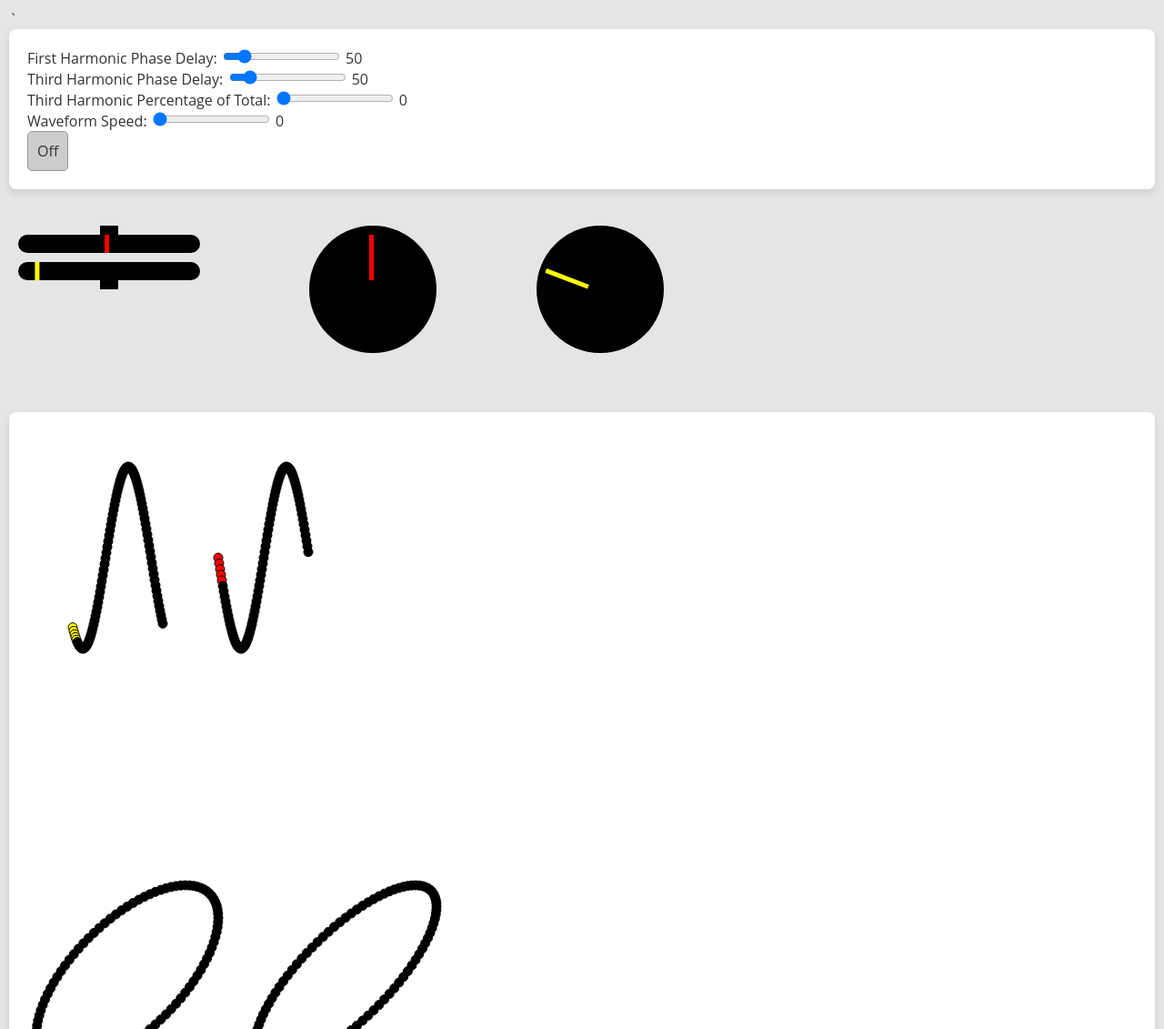
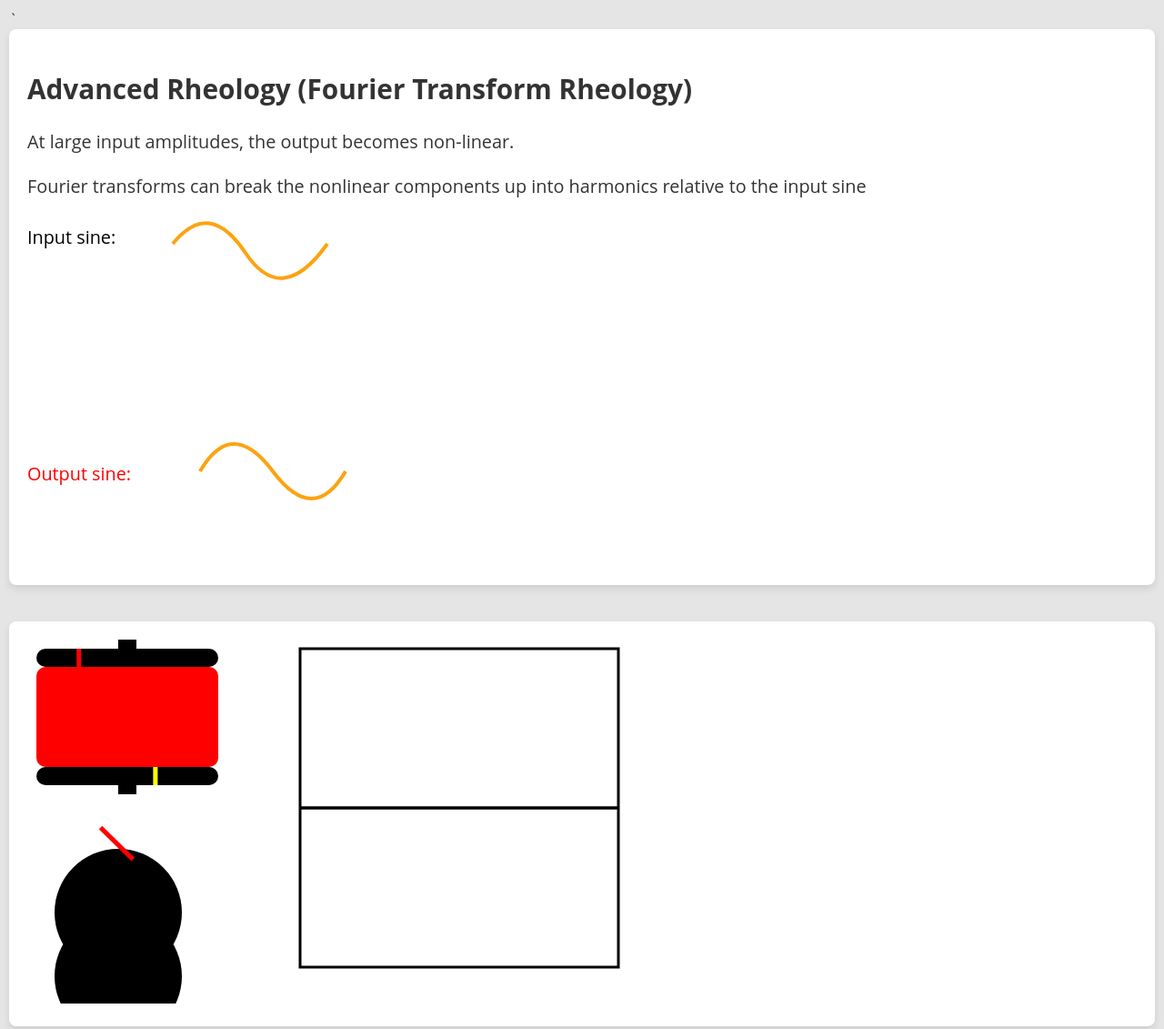
Before and after one commit to khperera/Personal-Website, a website: page Project1-rheology.html in a window 1280 px wide. Shown: the top 1131 px of the page at 91% size. Drawn offline with nearby package versions, Linux system fonts and the light colour scheme.

Commit message:
Big update, updating advanced rheology

```diff
--- a/Project1-rheology.html
+++ b/Project1-rheology.html
@@ -19,12 +19,81 @@
 </head>
 <body onload="draw();">
     <section>
+        <text> <h1>Advanced Rheology (Fourier Transform Rheology)</h1> </text>
+        <text> At large input amplitudes, the output becomes non-linear. </text><br><br>
+
+        <text font-size = 40px> Fourier transforms can break the nonlinear components up into harmonics relative to the input sine </text>
+
+        <svg width="1000" height="400" viewBox="0 0 1000 400" xmlns="http://www.w3.org/2000/svg">
+
+            <text x = "0" y = "50" fill = "black" font-size = "2em"> Input sine: </text>
+            <text x = "0" y = "310" fill = "red" font-size = "2em"> Output sine: </text>
+            <path id = "wave3" d="M160,50 Q200,0 240,60 T330,50"  stroke-width = 4 stroke="#FCA311" fill="transparent"/>
+
+            <path id = "wave3" d="M190,300 Q225,240 270,300 T350,300"  stroke-width = 4 stroke="#FCA311" fill="transparent"/>
+
+
+
+
+
+
+        </svg>
+
+
+
+    </section>
+
+
+
+    <section>
+        <svg width="1000" height="400" viewBox="0 0 1000 400" xmlns="http://www.w3.org/2000/svg">
+
+
+            <rect x="10" y="10" width = 200 height = 20 rx = 10 ry = 10 fill="black" id="top-plate-side" />
+            <rect x="100" y="0" width = 20 height = 20 fill="black" id="top-holder-side" />
+            <rect x="107.5" y="10" width = 5 height = 20  fill="red" id="top-plate-side-marker" />
+
+
+            <rect x="10" y="30" width = 200 height = 110  rx = 10 ry = 10  fill="green" id="sample" />
+            <!--<text x = "75" y = "80" fill = "white" font-size = "2em" >Sample</text>-->
+
+
+
+
+
+            <rect x="10" y="140" width = 200 height = 20 rx = 10 ry = 10 fill="black" id="bottom-plate-side" />
+            <rect x="100" y="150" width = "20" height = 20 fill="black" id="ottom-holder-side" />
+            <rect x="109" y="140" width = 5 height = 20  fill="yellow" id="top-plate-side-bottom" />
+
+
+
+
+            <circle cx="100" cy="300" r = "70" fill="black" id="top-holder-top down" />
+            <circle cx="100" cy="370" r = "70" fill="black" id="ottom-holder-top down" />
+
+
+            <rect x="50" y="10" width = 5 height = 50  fill="red" id="top-plate-top-marker" />
+            <rect x="50" y="10" width = 5 height = 50  fill="yellow" id="bottom-plate-top-marker" />
+
+
+            <rect x="300" y="10" width = 350 height = 350    fill = "transparent"  style="stroke-width:3;stroke:rgb(0,0,0)" id="Box" />
+
+            <path id="lineAB" d="M 300 185 l 350 0" stroke="black"  stroke-width="3" fill="none" />
+            <path id="lineAB" d="M 300 185 l 350 0" stroke="black"  stroke-width="3" fill="none" />
+
+
+
+
+
+        </svg>
+    </section>
+    <section>
         <label for="slider">First Harmonic Phase Delay:</label>
-        <input type="range" id="slider" name="slider" min="0" max="359" value="50" step="1">
+        <input type="range" id="slider" name="slider" min="0" max="90" value="50" step="1">
         <span id="selectedValue">50</span> </br>
 
         <label for="slider1">Third Harmonic Phase Delay:</label>
-        <input type="range" id="slider1" name="slider1" min="0" max="359" value="50" step="1">
+        <input type="range" id="slider1" name="slider1" min="0" max="180" value="50" step="1">
         <span id="selectedValue1">50</span> </br>
 
         <label for="slider2">Third Harmonic Percentage of Total:</label>
@@ -32,37 +101,65 @@
         <span id="selectedValue2">0</span> </br>
 
         <label for="slider3">Waveform Speed:</label>
-        <input type="range" id="slider3" name="slider3"  min="0" max="1" value="0" step="0.025">
-        <span id="selectedValue3">0</span> </br>
+        <input type="range" id="slider3" name="slider3"  min="0" max="1" value="0.2" step="0.025">
+        <span id="selectedValue3">0.2</span> </br>
 
         <!-- The button element -->
-        <div id="toggleButton" class="toggle-btn" onclick="toggleButton()">Off</div>
 
     </section>
-    <svg width="1000" height="200" viewBox="0 0 1000 200" xmlns="http://www.w3.org/2000/svg">
-        <rect x="10" y="10" width = 200 height = 20 rx = 10 ry = 10 fill="black" id="top-plate-side" />
 
-        <rect x="10" y="40" width = 200 height = 20 rx = 10 ry = 10 fill="black" id="bottom-plate-side" />
-        <rect x="100" y="0" width = 20 height = 20 fill="black" id="top-holder-side" />
-        <rect x="100" y="50" width = "20" height = 20 fill="black" id="ottom-holder-side" />
-        <circle cx="400" cy="70" r = "70" fill="black" id="top-holder-top down" />
-        <circle cx="650" cy="70" r = "70" fill="black" id="ottom-holder-top down" />
-        <rect x="107.5" y="10" width = 5 height = 20  fill="red" id="top-plate-side-marker" />
+    <section id = "canvassection_rheology"><canvas id="myCanvas"></section>
 
-        <rect x="107.5" y="40" width = 5 height = 20  fill="yellow" id="top-plate-side-bottom" />
+        <section id="Projects">
+            <h2>Projects</h2>
+            <p>
+              <a href = "RheologyBasics.html">
+              <svg width="200" height="200" viewBox="0 0 200 200" xmlns="http://www.w3.org/2000/svg"  >
+                  <rect x="0" y="0" width = 200 height = 200 rx = 10 ry = 10 fill="#14213D" id="top-plate-side" />
+                  <path id = "wave" d="M10,100 Q50,50 90,100 T170,100" stroke-width = 4 stroke="#FCA311" fill="transparent"/>
+                  <path d="M10,100 170,100" stroke="white" stroke-width = 1 fill="transparent"/>
 
-        <rect x="396" y="10" width = 5 height = 50  fill="red" id="top-plate-top-marker" />
-        <rect x="650" y="10" width = 5 height = 50  fill="yellow" id="bottom-plate-top-marker" />
+                   <text y = "190" x = "22" fill = "white" > Rheology </text>
+
+
+              </svg></a>
+              <a href = "index.html">
+                <svg width="200" height="200" viewBox="0 0 200 200" xmlns="http://www.w3.org/2000/svg"  >
+                    <rect x="0" y="0" width = 200 height = 200 rx = 10 ry = 10 fill="#14213D" id="top-plate-side" />
+
+                     <!-- Main house rectangle -->
+                  <rect x="50" y="80" width="100" height="70" rx="10" ry="10" fill="WHITE"/>
+                  <!-- Roof triangle -->
+                  <polygon points="50,80 100,30 150,80" fill="white"/>
+                  <!-- Door -->
+                  <rect x="90" y="110" width="20" height="45" fill="#14213D"/>
+                  <!-- Chimney -->
+                  <rect x="120" y="50" width="10" height="30" fill="white"/>
 
 
 
+                     <text y = "190" x = "48" fill = "white" > Home Page </text>
 
 
-    </svg>
+                </svg></a>
 
-    <section id = "canvassection_rheology"><canvas id="myCanvas"></section>
+              <a href = "Project1-rheology.html">
+                  <svg width="200" height="200" viewBox="0 0 200 200" xmlns="http://www.w3.org/2000/svg"  >
+                      <rect x="0" y="0" width = 200 height = 200 rx = 10 ry = 10 fill="#14213D" id="top-plate-side" />
+                      <circle class = "circle" cy = 45 cx = 45 r = 40 fill = "transparent" stroke = white  stroke-width = 4></circle>
+                      <circle class = "circle2" cy = 90 cx = 90 r = 20 fill = "transparent" stroke = white  stroke-width = 4></circle>
+                      <circle class = "circle" cy = 45 cx = 135 r = 40 fill = "transparent" stroke = white  stroke-width = 4></circle>
+                      <circle class = "circle" cy = 135 cx = 135 r = 40 fill = "transparent" stroke = white  stroke-width = 4></circle>
 
 
+
+                      <text y = "190" x = "16" fill = "white" > Image Processing </text>
+
+
+                  </svg></a>
+
+            </p>
+        </section>
 
 
 
--- a/scripts/basic_rheology_script.js
+++ b/scripts/basic_rheology_script.js
@@ -287,6 +287,8 @@ function drawwords(){
     ctx.fillText("Strain", 200, 200);
     ctx.fillText("Stress", 200, 100);
 
+
+
     ctx.beginPath();
     ctx.arc(300, 190, 10, 0, 2 * Math.PI);
     ctx.fillStyle = "red";
@@ -307,6 +309,9 @@ function drawwords(){
     ctx.arc(330, 90, 10, 0, 2 * Math.PI);
     ctx.fillStyle = "white";
     ctx.fill();
+    ctx.stroke();
+    ctx.beginPath();
+    ctx.rect(100, 300, 150, 300);
     ctx.stroke();
 
 }
--- a/scripts/rheology_script.js
+++ b/scripts/rheology_script.js
@@ -9,7 +9,7 @@ const three_to_one_intensity = document.getElementById("slider2")
 const waveform_speed = document.getElementById("slider3")
 var strain_position = 0
 var stress_position = 0
-
+var phase_angle = 0
 
 // Add event listener to the slider input
 
@@ -45,18 +45,6 @@ waveform_speed.addEventListener('input', function() {
 });
 
 
-// JavaScript function to handle the toggle
-function toggleButton() {
-    var button = document.getElementById("toggleButton");
-    button.classList.toggle("active");
-
-    // Toggle the text content
-    if (button.textContent === "On") {
-        button.textContent = "Off";
-    } else {
-        button.textContent = "On";
-    }
-}
 
 window.addEventListener('resize', setCanvasSize);
 
@@ -67,6 +55,62 @@ setCanvasSize();
 
 
 
+function drawwords(){
+    ctx.font = "30px Arial";
+    ctx.fillStyle = "Black"
+    ctx.fillText("Strain", 300, 200);
+    ctx.fillText("Stress", 300, 100);
+
+    ctx.fillText("Elastic Projection", 40, 650);
+    ctx.fillText("Viscous Projection", 300, 650);
+    ctx.fillText("Strain Rate", 340, 580);
+    ctx.fillText("Strain", 100, 580);
+
+
+
+    ctx.save()
+    ctx.font = "25px Arial";
+    ctx.translate(30,450)
+    ctx.rotate(-Math.PI/2)
+
+    ctx.fillText("Stress", 0, 0);
+
+
+    ctx.restore()
+
+
+
+    ctx.beginPath();
+    ctx.arc(400, 190, 10, 0, 2 * Math.PI);
+    ctx.fillStyle = "red";
+    ctx.fill();
+    ctx.stroke();
+    ctx.beginPath();
+    ctx.arc(430, 190, 10, 0, 2 * Math.PI);
+    ctx.fillStyle = "black";
+    ctx.fill();
+    ctx.stroke();
+
+    ctx.beginPath();
+    ctx.arc(400, 90, 10, 0, 2 * Math.PI);
+    ctx.fillStyle = "yellow";
+    ctx.fill();
+    ctx.stroke();
+    ctx.beginPath();
+    ctx.arc(430, 90, 10, 0, 2 * Math.PI);
+    ctx.fillStyle = "white";
+    ctx.fill();
+    ctx.stroke();
+
+    ctx.beginPath();
+    ctx.lineWidth = 5
+    ctx.rect(40, 300, 250, 250);
+    ctx.stroke();
+    ctx.beginPath();
+    ctx.rect(290, 300, 250, 250);
+    ctx.stroke();
+
+}
 
 
 
@@ -98,14 +142,14 @@ function generatePoints_all(i, n, m, phasedelay1, intensity1, phasedelay2,intens
     const points = [];
 
     for (let count = 0; count < i; count++) {
-        color = "black"
+        color = "white"
         color1 = "black"
         if (count/i < 0.05) {
             color = "yellow"
             color1 = "red"
         }
         else {
-            color = "black"
+            color = "white"
         }
 
         if (count == 0){
@@ -203,23 +247,38 @@ function generatePoints_2(i, n, m, phasedelay1, intensity1, phasedelay2,intensit
 
 
 //It should take in a list of points and draw them out.
-function drawPoints(point,points2, color, clear) {
+function drawPoints2(point, color, clear) {
     if (clear){
         ctx.clearRect(0, 0, canvas.width, canvas.height);
     }
     //const point = [].concat(pointslist)
     //point = pointslist[0]
 
+    //Waveform data
     point.forEach(point => {
         ctx.beginPath();
-        ctx.arc(point.y, point.y_derivative, 5, 0, 2 * Math.PI);
+        ctx.arc(point.x*200+50, point.y_total*-100 + 140, 5, 0, 2 * Math.PI);
+        ctx.fillStyle = point.color;
+        ctx.fill();
+        ctx.stroke();
+    });
+    point.forEach(point => {
+        ctx.beginPath();
+        ctx.arc(point.x*200+50, point.strain*-100+140, 5, 0, 2 * Math.PI);
+        ctx.fillStyle = point.color1;
+        ctx.fill();
+        ctx.stroke();
+    });
+    point.forEach(point => {
+        ctx.beginPath();
+        ctx.arc(40, point.x*-250+250, 2, 0, 2 * Math.PI);
         ctx.fillStyle = "black";
         ctx.fill();
         ctx.stroke();
     });
-    points2.forEach(point2 => {
+    point.forEach(point => {
         ctx.beginPath();
-        ctx.arc(point2.y, point2.y_derivative, 5, 0, 2 * Math.PI);
+        ctx.arc(point.x*-250+275, 135, 2, 0, 2 * Math.PI);
         ctx.fillStyle = "black";
         ctx.fill();
         ctx.stroke();
@@ -227,58 +286,24 @@ function drawPoints(point,points2, color, clear) {
 
 
 
+    point.forEach(point => {
+        ctx.beginPath();
+        ctx.arc(point.strain*100+160, point.y_total*-100+430, 5, 0, 2 * Math.PI);
+        ctx.fillStyle = point.color;
+        ctx.fill();
+        ctx.stroke();
+    });
 
-    /*
-        point.forEach(point => {
-            ctx.beginPath();
-            ctx.arc(point.x, point.y+550, 5, 0, 2 * Math.PI);
-            ctx.fillStyle = point.color;
-            ctx.fill();
-            ctx.stroke();
-        });*/
-
-    console.log(point);
-
-}
-//It should take in a list of points and draw them out.
-function drawPoints2(point, color, clear) {
-    if (clear){
-        ctx.clearRect(0, 0, canvas.width, canvas.height);
-    }
-    //const point = [].concat(pointslist)
-    //point = pointslist[0]
 
 
     point.forEach(point => {
         ctx.beginPath();
-        ctx.arc(point.x*100+50, point.y_total*-100 + 140, 5, 0, 2 * Math.PI);
+        ctx.arc(point.strain_der*100+410, point.y_total*-100+435, 5, 0, 2 * Math.PI);
         ctx.fillStyle = point.color;
         ctx.fill();
         ctx.stroke();
     });
-    point.forEach(point => {
-        ctx.beginPath();
-        ctx.arc(point.x*100+210, point.strain*-100+140, 5, 0, 2 * Math.PI);
-        ctx.fillStyle = point.color1;
-        ctx.fill();
-        ctx.stroke();
-    });
 
-    point.forEach(point => {
-        ctx.beginPath();
-        ctx.arc(point.strain*100+110, point.y_total*-100+600, 5, 0, 2 * Math.PI);
-        ctx.fillStyle = point.color1;
-        ctx.fill();
-        ctx.stroke();
-    });
-
-    point.forEach(point => {
-        ctx.beginPath();
-        ctx.arc(point.strain_der*100+350, point.y_total*-100+600, 5, 0, 2 * Math.PI);
-        ctx.fillStyle = point.color1;
-        ctx.fill();
-        ctx.stroke();
-    });
 
 
 
@@ -321,6 +346,7 @@ timeline.add({
     update: function(anim) {
         const timeFactor = anim.progress; // Use the animation progress as the time factor
         setCanvasSize(timeFactor/2);
+        drawwords()
 
         var newXPosition = (strain_position*100)+105;
         var newStressPosition = (stress_position*100)+105;
@@ -330,6 +356,11 @@ timeline.add({
         var element_stress_rotation = document.querySelector('#top-plate-top-marker');
         var element_strain_rotation = document.querySelector('#bottom-plate-top-marker');
 
+        var sample = document.querySelector('#sample');
+
+        var color_red = String(255- phase_angle*255/90)
+        var color_blue = String(phase_angle*255/90)
+        var color = "rgb("+color_red +",0," + color_blue+")"
 
 
 
@@ -338,7 +369,7 @@ timeline.add({
         if (element) {
             element.setAttribute('x', newXPosition);
             var rotationAngle = stress_position*90; // Example rotation angle, adjust as needed
-            var cx = 650; // X coordinate of the center of rotation
+            var cx = 450; // X coordinate of the center of rotation
             var cy = 75; // Y coordinate of the center of rotation
             element_strain_rotation.setAttribute('transform', `rotate(${rotationAngle} ${cx} ${cy})`);
 
@@ -346,8 +377,9 @@ timeline.add({
 
         if (element_stress) {
             element_stress.setAttribute('x', newStressPosition);
+            sample.setAttribute("fill",color)
             var rotationAngle = strain_position*90; // Example rotation angle, adjust as needed
-            var cx = 400; // X coordinate of the center of rotation
+            var cx = 300; // X coordinate of the center of rotation
             var cy = 75; // Y coordinate of the center of rotation
             element_stress_rotation.setAttribute('transform', `rotate(${rotationAngle} ${cx} ${cy})`);
         }
```
Also changed, not shown: index.html (+8 -4 lines), scripts/main.js (+27 -0 lines).
